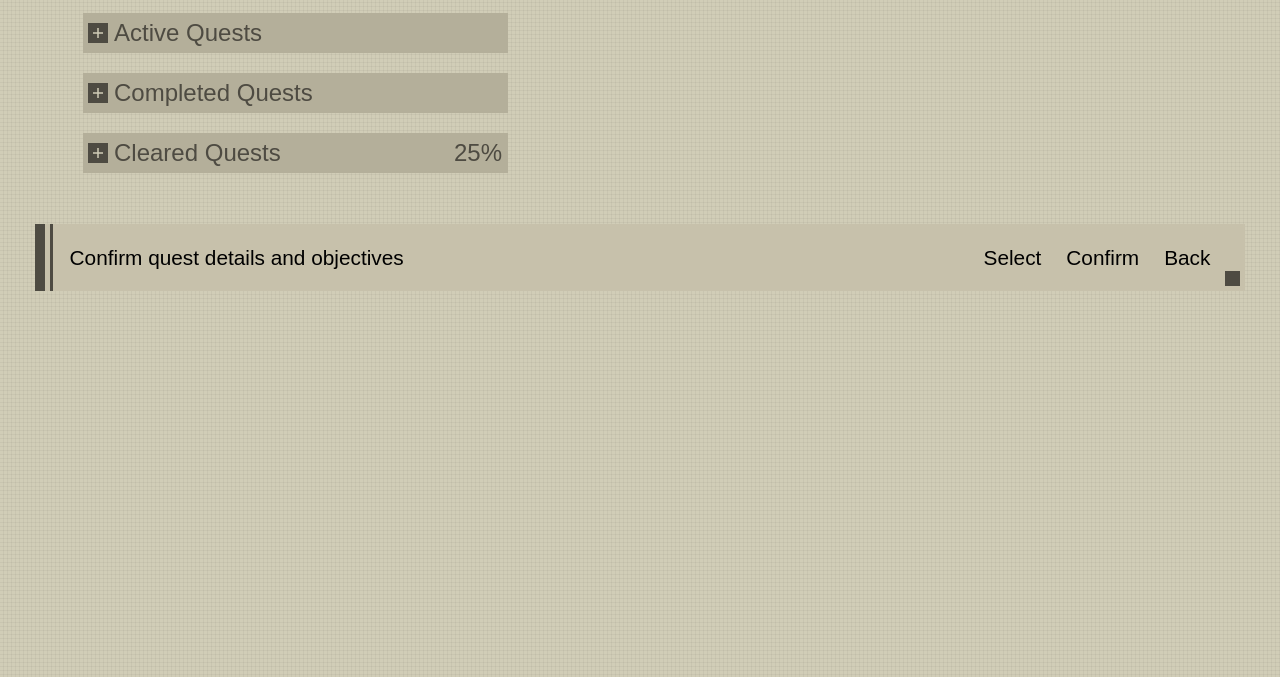
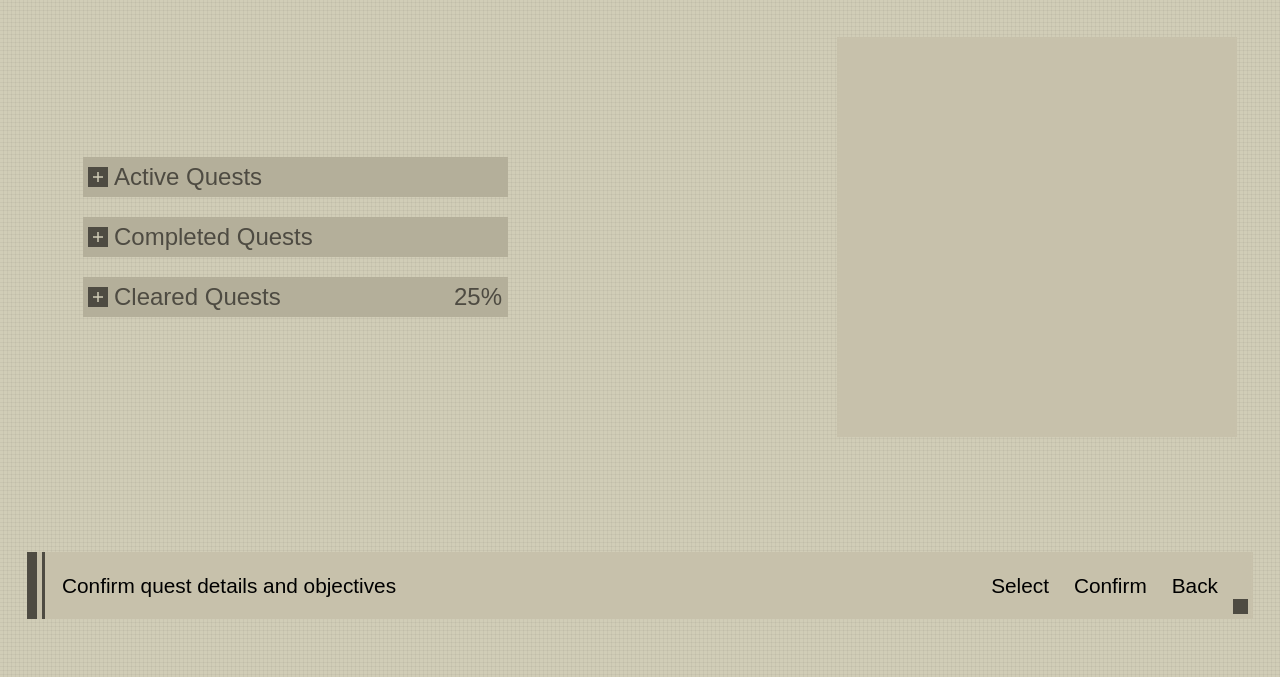
Before and after one commit to BeastieNate5/NieR-UI, a plain HTML site: page index.html in a window 1280 px wide. Shown: the part 146-823 px from the top of the page. Drawn offline with Linux system fonts and the light colour scheme; a web font is replaced by a local one.

Commit message:
Got more of layout done

```diff
--- a/index.html
+++ b/index.html
@@ -43,10 +43,10 @@
 </nav>
 
 <body>
-
     <div class="main-section">
         <h1 class="section-title">Quests</h1>
 
+            <div class="idk">
                 <div class="section-selectables">
                     <ul class="selectable-container">
                         <li class="selectable">
@@ -72,6 +72,8 @@
                 </div>
             </div>
 
+    </div>
+
     <div class="bottom-section">
         <div class="bottom-section-left">
             <p>Confirm quest details and objectives</p>
--- a/style.css
+++ b/style.css
@@ -167,6 +167,7 @@ nav {
 }
 
 .main-section {
+    height: 60%;
     padding: 35px;
     padding-top: 20px;
 }
@@ -181,16 +182,29 @@ nav {
     text-shadow: #aaa593 5px 5px;
 }
 
+.idk {
+    display: flex;
+    height: 100%;
+    align-items: center;
+}
+
+.stat-table {
+    background-color: #C7C1AB;
+    width: 400px;
+    height: 400px;
+    margin-left: auto;
+}
+
 .bottom-section {
-    position: relative;
+    position: absolute;
+    bottom: 35px;
+    left: 50%;
+    transform: translateX(-50%);
+    margin-right: auto;
     background-color: #C7C1AB;
     border-left: var(--main-color-darker) 10px solid;
-    margin-top: auto;
-    margin-left: auto;
-    margin-right: auto;
     display: flex;
     align-items: center;
-    margin-bottom: 1px;
     height: 67px;
     width: 95%;
 }
```
Lines whose indentation alone changed are shown as unchanged.
